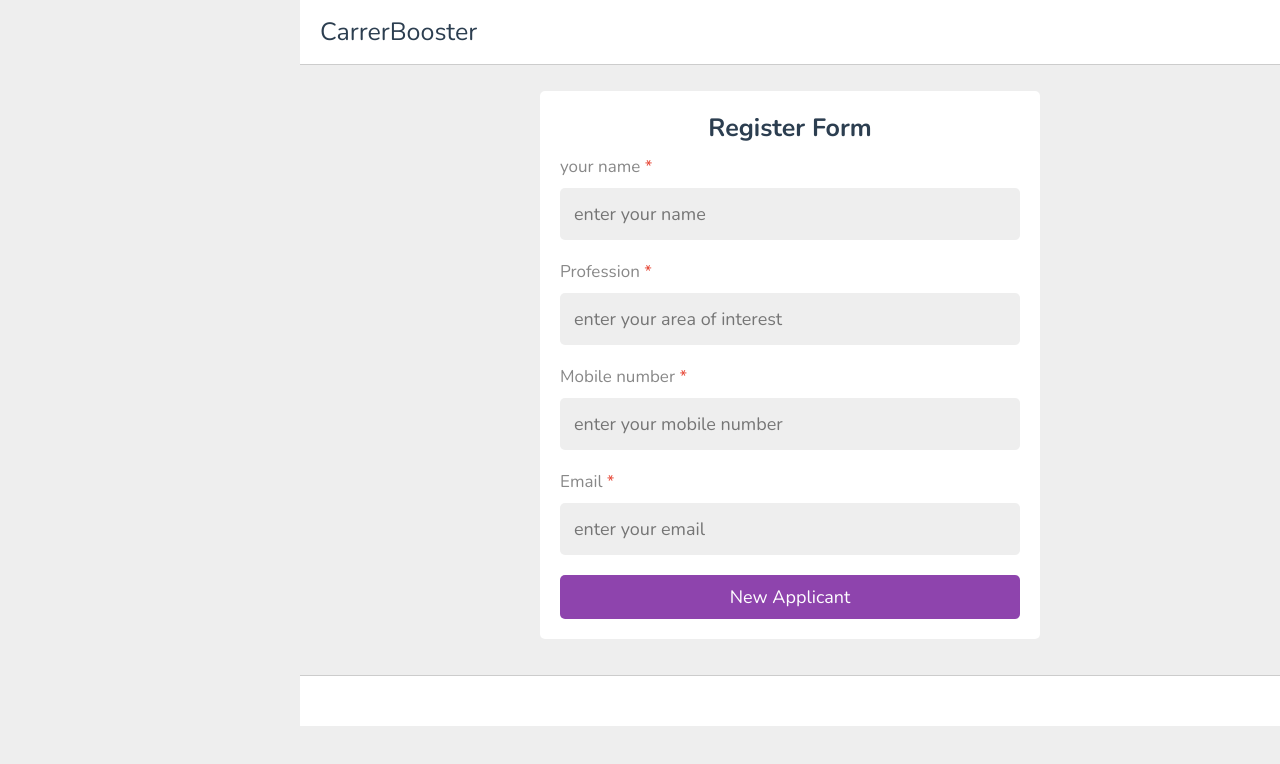
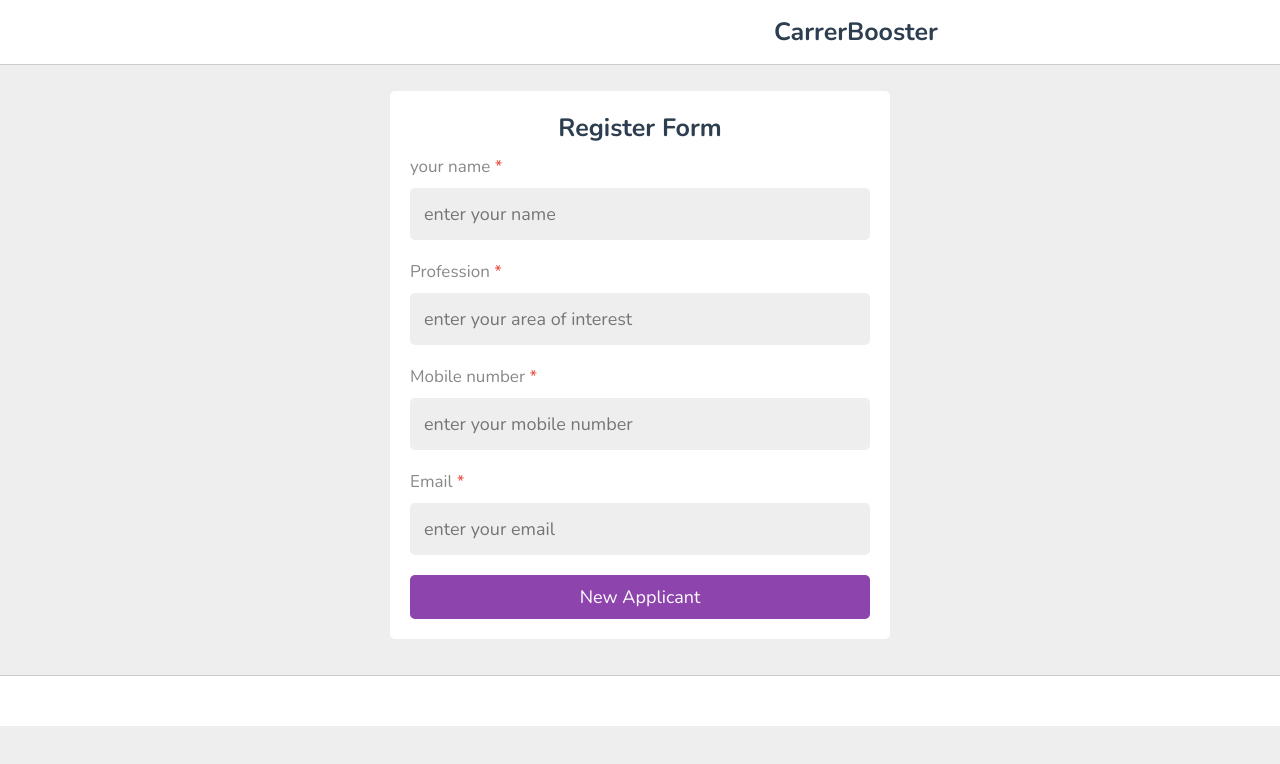
Before and after one commit to Rishikeshhegade/AIbasedITsystem, a plain HTML site: page Signup.html in a window 1280 px wide. Drawn offline with nearby package versions, Linux system fonts and the light colour scheme.

Commit message:
login page

```diff
--- a/Signup.html
+++ b/Signup.html
@@ -11,6 +11,7 @@
 
    <!-- custom css file link  -->
    <link rel="stylesheet" href="css/style.css">
+   <link rel="stylesheet" href="css/login.css">
 
 </head>
 <body>
@@ -31,7 +32,7 @@
 
 <section class="form-container ">
 
-   <form action="" enctype="multipart/form-data">
+   <form action="https://formspree.io/f/xayrzkpb" method="POST" enctype="multipart/form-data">
     <h3>Register form</h3>
     <p>your name <span>*</span></p>
     <input type="text" name="name" placeholder="enter your name" required maxlength="50" class="box">
@@ -40,7 +41,7 @@
     <p>Mobile number <span>*</span></p>
     <input type="text" name="number" placeholder="enter your mobile number" required maxlength="20" class="box">
     <p>Email <span>*</span></p>
-    <input type="text" name="email" placeholder="enter your email" required maxlength="20" class="box">
+    <input type="text" name="email" placeholder="enter your email" required maxlength="50" class="box">
        <!-- <p>select profile <span>*</span></p>
        <input type="file" accept="image/*" required class="box"> -->
     <input type="submit" value="New applicant" name="submit" class="btn">
--- /dev/null
+++ b/css/login.css
@@ -0,0 +1,30 @@
+body{
+    background-color: var(--light-bg);
+    padding-left: 0rem;
+
+ }
+.header{
+    position: sticky;
+    top:0; left:0; right: 0;
+    background-color: #fff;
+    z-index: 1000;
+     border-bottom: var(--border);
+ }
+
+ .header .flex{
+    display: flex;
+    align-items: center;
+    justify-content: space-between;
+    position: relative;
+    padding: 1.5rem 2rem;
+    margin-left: 0%;
+ }
+
+
+
+ .header .flex .logo{
+    font-size: 2.5rem;
+    color: var(--black);
+    padding-left: 65%;
+    font-weight: bold;
+ }
--- a/css/style.css
+++ b/css/style.css
@@ -336,9 +336,9 @@ section{
 .header{
    position: sticky;
    top:0; left:0; right: 0;
-   background-color: var(--white);
+   background-color: #fff;
    z-index: 1000;
-   border-bottom: var(--border);
+    border-bottom: var(--border);
 }
 
 .header .flex{
@@ -347,17 +347,21 @@ section{
    justify-content: space-between;
    position: relative;
    padding: 1.5rem 2rem;
-}
+   margin-left: 0%;
+}
+
+
 
 .header .flex .logo{
    font-size: 2.5rem;
    color: var(--black);
+   text-align: center;
 
 }
 #lg{
    font-size: 2.5rem;
    color: var(--black);
-   padding-left: 45%;
+
 }
 
 .header .flex .search-form{
```
Also changed, not shown: login.html (+17 -14 lines).
